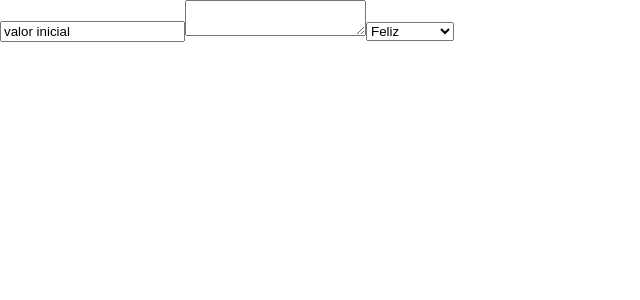
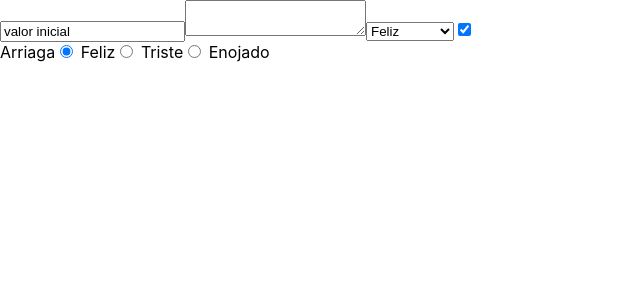
Before and after one commit to AndreArriaga94/forms, a React (Create React App) app: page / in a window 1280 px wide. Shown: the top 300 px of the page, without its empty margins (0-640 px from the left). Built offline with nearby package versions, Linux system fonts and the light colour scheme.

Commit message:
se agregan etiquetas checkbox y radio button

```diff
--- a/src/App.js
+++ b/src/App.js
@@ -1,8 +1,14 @@
 import { useState } from "react"
 
 const App = () => {
-    const [value, setValue] = useState({normal: 'valor inicial', texto: '', select: 'feliz'})
-    const handleChange = (e) => {
+    const [value, setValue] = useState({
+        normal: 'valor inicial',
+        texto: '',
+        select: 'feliz',
+        check: 'true',
+        estado: 'feliz',
+    })
+    const handleChange = ({target}) => {
         // setValue({
         //     ...value,
         //     [e.target.name]: e.target.value
@@ -10,7 +16,9 @@ const App = () => {
 
         setValue((state) => ({
             ...state,
-            [e.target.name]: e.target.value
+            [target.name]: target.type == 'checkbox'
+                ? target.checked
+                : target.value
         }))
     }
     console.log(value)
@@ -26,6 +34,42 @@ const App = () => {
                 <option value="triste">Triste</option>
                 <option value="enojado">Enojado</option>
             </select>
+
+            <input
+                type="checkbox"
+                name="check"
+                onChange={handleChange}
+                checked={value.check}
+            />
+
+            <div onChange={handleChange}>
+                <label>
+                    Arriaga
+                </label>
+                <input
+                    onChange={handleChange}
+                    type="radio"
+                    value="feliz"
+                    name="estado"
+                    checked={value.estado == "feliz" }
+                /> Feliz
+                <input
+                    onChange={handleChange}
+                    type="radio"
+                    value="triste"
+                    name="estado"
+                    checked={value.estado == "triste" }
+                /> Triste
+                <input
+                    onChange={handleChange}
+                    type="radio"
+                    value="enojado"
+                    name="estado"
+                    checked={value.estado == "enojado" }
+                /> Enojado
+            </div>
+
+
         </div>
     )
 }
```
